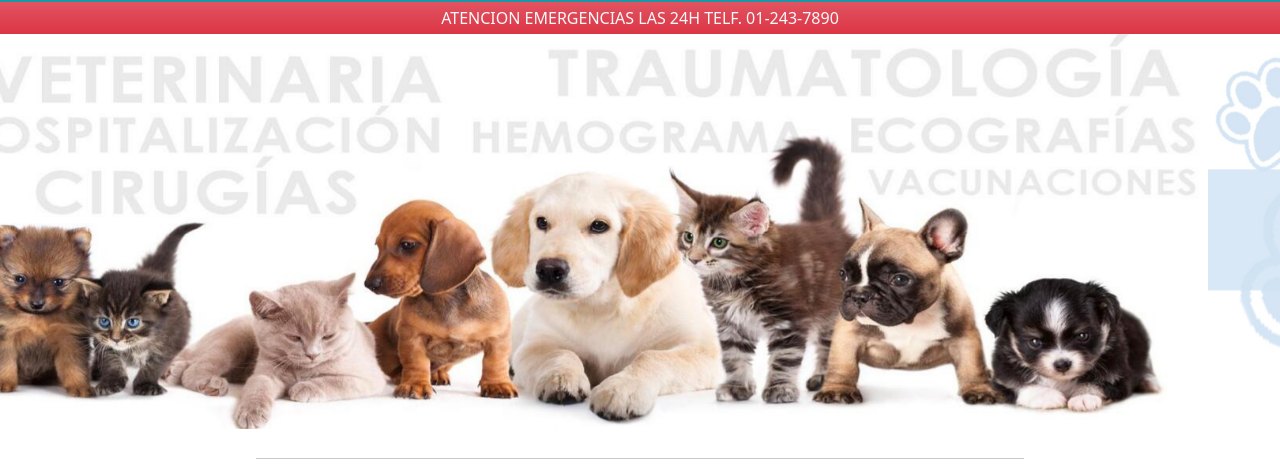
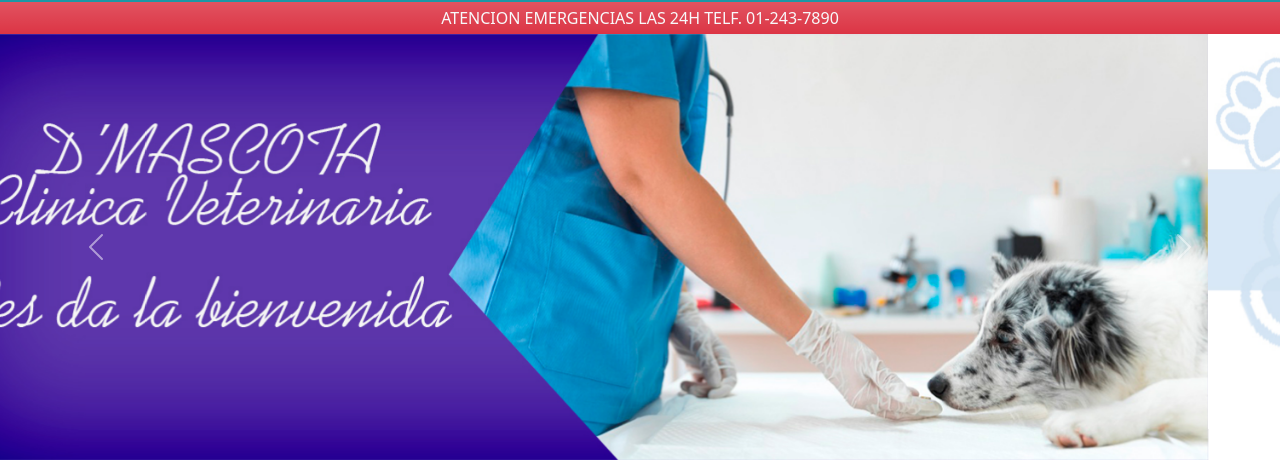
Before and after one commit to MartinMNapan/d-mascotaweb, a website: page index.html in a window 1280 px wide. Shown: the part 327-799 px from the top of the page. Drawn offline with nearby package versions, Linux system fonts and the light colour scheme; a web font is replaced by a local one.

Commit message:
bannerPS

```diff
--- a/index.html
+++ b/index.html
@@ -67,7 +67,7 @@
     <div id="carouselExampleControls" class="carousel slide" data-bs-ride="carousel">
         <div class="carousel-inner">
             <div class="carousel-item active">
-                <img src="img/fondo003.jpg" class="d-block w-100" alt="banner de presentacion" loading="lazy">
+                <img src="img/banner00011.jpg" class="d-block w-100" alt="banner de presentacion" loading="lazy">
             </div>
             <div class="carousel-item">
                 <img src="img/fondo002.jpg" class="d-block w-100" alt="banner de presentacion" loading="lazy">
```
Also changed, not shown: img/BANNER0001.PNG (added), img/BANNER0001.svg (added), img/BANNER0001.svg.png (added), img/banner00011.jpg (added).
